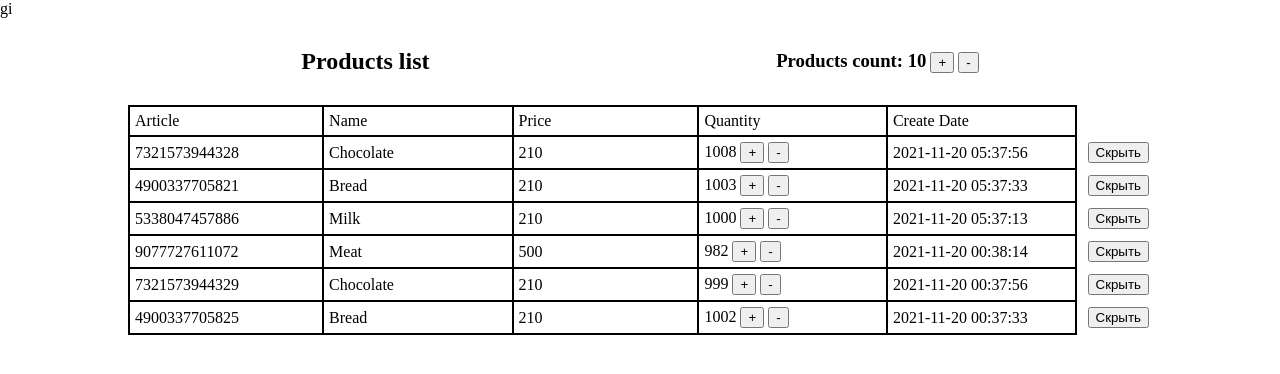
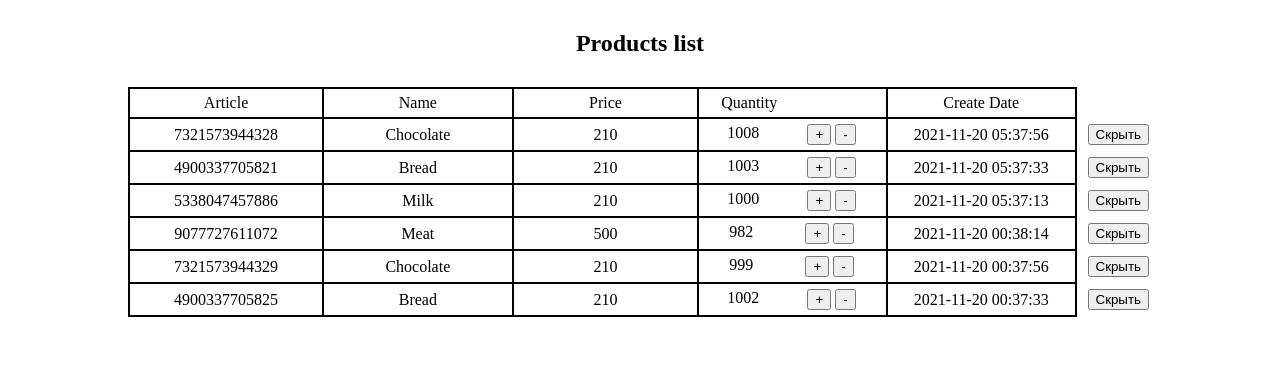
Before and after one commit to Gallismo/PhpSQLJS, a PHP site: page / in a window 1280 px wide. Shown: the top 374 px of the page. Run offline with PHP 8.4, Linux system fonts and the light colour scheme; data comes from the database, SQL or seed files in the repository.

Commit message:
final changes

```diff
--- a/CProduct.php
+++ b/CProduct.php
@@ -1,7 +1,27 @@
 <?php
 require_once 'config/connect.php';
-$connect->query(
-    "CREATE TABLE IF NOT EXISTS `Products`(
+//$connect->query(
+//    "CREATE TABLE IF NOT EXISTS `Products`(
+//            `ID` INT NOT NULL AUTO_INCREMENT,
+//            `PRODUCT_ID` INT NOT NULL,
+//            `PRODUCT_NAME` VARCHAR(255) NOT NULL,
+//            `PRODUCT_PRICE` INT NOT NULL,
+//            `PRODUCT_ARTICLE` VARCHAR(13) NOT NULL,
+//            `PRODUCT_QUANTITY` INT DEFAULT '0',
+//            `DATE_CREATE` TIMESTAMP NOT NULL DEFAULT CURRENT_TIMESTAMP,
+//            `VISIBILITY` BOOLEAN DEFAULT '1',
+//            PRIMARY KEY(ID),
+//            UNIQUE KEY(PRODUCT_ID),
+//            UNIQUE KEY(PRODUCT_ARTICLE)
+//)");
+
+class CProduct {
+    private $connect;
+    function __construct($connect)
+    {
+        $this->connect = $connect;
+        $this->connect->query(
+            "CREATE TABLE IF NOT EXISTS `Products`(
             `ID` INT NOT NULL AUTO_INCREMENT,
             `PRODUCT_ID` INT NOT NULL,
             `PRODUCT_NAME` VARCHAR(255) NOT NULL,
@@ -13,25 +33,30 @@ $connect->query(
             PRIMARY KEY(ID),
             UNIQUE KEY(PRODUCT_ID),
             UNIQUE KEY(PRODUCT_ARTICLE)
-)");
-
-//$records = selectRecordsFrom('Products', 1, 'DATE_CREATE', 'DESC');
-//foreach ($records as $record) {
-//    print_r($record);
-//    echo "<br>";
-//}
-class CProduct {
-    function __construct()
-    {
+        )");
     }
 
     public function selectRecordsFrom($table, $count, $sort, $sort_type) {
-        global $connect;
         $result = array();
-        $queryResult = $connect->query("SELECT * FROM $table ORDER BY $sort $sort_type LIMIT $count");
+        $queryResult = $this->connect->query("SELECT * FROM $table ORDER BY $sort $sort_type LIMIT $count");
         for($i=$queryResult->num_rows; $i>0; $i--) {
             $result[] = $queryResult->fetch_assoc();
         }
         return $result;
     }
+    public function toggleToInvisible($request) {
+        echo "Product with id ".$request->id." now invisible";
+        $this->connect->query("UPDATE `products` SET `VISIBILITY` = '0' WHERE `products`.`ID` = '$request->id'");
+    }
+    public function changeProductCount($request) {
+        echo "Product quantity was successfully ".$request->type."ed";
+        if ($request->type=='increment') {
+            $this->connect->query("UPDATE `products` SET `PRODUCT_QUANTITY` = `PRODUCT_QUANTITY` + 1 WHERE `products`.`ID` = '".$request->id."'");
+        }
+        if ($request->type=='decrement') {
+            $this->connect->query("UPDATE `products` SET `PRODUCT_QUANTITY` = `PRODUCT_QUANTITY` - 1 WHERE `products`.`ID` = '".$request->id."'");
+        }
+    }
 }
+
+$CProduct = new CProduct($connect);
--- a/config/connect.php
+++ b/config/connect.php
@@ -1,4 +1,4 @@
-gi<?php
+<?php
 require_once 'db_config.php';
 
 $connect = new mysqli($db['db_host'], $db['user'], $db['password']);
--- a/css/style1.css
+++ b/css/style.css
@@ -41,17 +41,14 @@ body {
     justify-content: space-around;
 }
 
+.table-column {
+    text-align: center;
+}
 
 .table {
     width: 100%;
     border-collapse: collapse;
     padding-right: 10px;
-}
-
-.table-body {
-}
-
-.table-item {
 }
 
 .table-column {
@@ -63,3 +60,19 @@ body {
 .invisible-button {
     margin-left: 10px;
 }
+
+.quantity-ceil {
+    display: flex;
+    justify-content: space-around;
+}
+
+.notification {
+    position: fixed;
+    z-index: 1000;
+    padding: 5px;
+    border: 1px solid black;
+    border-radius: 4px;
+    font-size: 20px;
+    background: #d78b0e;
+    text-align: center;
+}
--- a/index.php
+++ b/index.php
@@ -1,6 +1,5 @@
 <?php
     require_once 'CProduct.php';
-    $CProduct = new CProduct();
 ?>
 <!doctype html>
 <html lang="en">
@@ -10,23 +9,13 @@
           content="width=device-width, user-scalable=no, initial-scale=1.0, maximum-scale=1.0, minimum-scale=1.0">
     <meta http-equiv="X-UA-Compatible" content="ie=edge">
     <title>Document</title>
-    <link rel="stylesheet" href="css/style1.css">
+    <link rel="stylesheet" href="css/style.css">
 </head>
 <body>
     <div class="content">
         <div class="products">
             <div class="header">
                 <h2 class="header-text">Products list</h2>
-                <div class="products-count" id="productsCount">
-                    <?php
-                    $count = 10;
-                    echo "
-                        <h3 class=\"products-count-value\">Products count: <span>$count</span></h3>
-                        <button type='button' class='increment count-button'>+</button>
-                        <button type='button' class='decrement count-button'>-</button>
-                    ";
-                    ?>
-                </div>
             </div>
             <div class="table-container">
                 <table class="table">
@@ -35,12 +24,17 @@
                         <td class="table-column-name table-column">Article</td>
                         <td class="table-column-name table-column">Name</td>
                         <td class="table-column-name table-column">Price</td>
-                        <td class="table-column-name table-column">Quantity</td>
+                        <td class="table-column-name table-column">
+                            <div class="quantity-ceil">
+                                <div>Quantity</div>
+                                <div style="width: 30%"></div>
+                            </div>
+                        </td>
                         <td class="table-column-name table-column">Create Date</td>
                         <td class="invisible-button-ceil"></td>
                     </tr>
                     <?php
-                    $records = $CProduct->selectRecordsFrom('Products', $count, 'DATE_CREATE', 'DESC');
+                    $records = $CProduct->selectRecordsFrom('Products', 10, 'DATE_CREATE', 'DESC');
                     foreach ($records as $key => $record) {
                         if (!$record['VISIBILITY']) {
                             continue;
@@ -51,9 +45,13 @@
                             <td class=\"table-column\">".$record['PRODUCT_NAME']."</td>
                             <td class=\"table-column\">".$record['PRODUCT_PRICE']."</td>
                             <td class=\"table-column\">
+                                <div class='quantity-ceil'>
                                 <span>".$record['PRODUCT_QUANTITY']."</span>
+                                <div style=\"width: 30%\">
                                 <button type='button' id='increment'>+</button>
                                 <button type='button' id='decrement'>-</button>
+                                </div>
+                                </div>
                             </td>
                             <td class=\"table-column\">".$record['DATE_CREATE']."</td>
                             <td class='invisible-button-ceil'><button type='button' class='invisible-button' id='tr-".$record['ID']."-button'>Скрыть</button></td>
--- a/js/script.js
+++ b/js/script.js
@@ -1,5 +1,5 @@
 tableContainer.onclick = function (event) {
-    if (event.target.tagName=="BUTTON" && (!event.target.id=="increment" && !event.target.id=="decrement")) {
+    if (event.target.tagName=="BUTTON" && (event.target.id!=="increment" && event.target.id!=="decrement")) {
         let id = event.target.closest('tr').id.split('-');
         id.shift();
         let target = {
@@ -11,16 +11,16 @@ tableContainer.onclick = function (event) {
                 'Content-Type': 'application/json;charset=utf-8'
             },
             body: JSON.stringify(target)
-        });
+        }).then(response => response.text()).then(text => showNotification(text));
         event.target.closest('tr').remove();
 
     }
     if (event.target.id=="increment" || event.target.id=="decrement") {
         if (event.target.id=="increment") {
-            event.target.closest('td').firstElementChild.innerHTML++;
+            event.target.closest('td').firstElementChild.firstElementChild.innerHTML++;
         }
         if (event.target.id=="decrement") {
-            event.target.closest('td').firstElementChild.innerHTML--;
+            event.target.closest('td').firstElementChild.firstElementChild.innerHTML--;
         }
         let id = event.target.closest('tr').id.split('-');
         id.shift();
@@ -34,6 +34,23 @@ tableContainer.onclick = function (event) {
                 'Content-Type': 'application/json;charset=utf-8'
             },
             body: JSON.stringify(target)
-        });
+        }).then(response => response.text()).then(text => showNotification(text));
     }
 }
+
+function showNotification(text) {
+    if (document.getElementById("notification")) {
+        document.getElementById("notification").remove();
+    }
+    let notification = document.createElement('div');
+    notification.className = "notification";
+    notification.id = "notification";
+
+    notification.style.top = 10 + 'px';
+    notification.style.right = 10 + 'px';
+
+    notification.innerHTML = text;
+    document.body.append(notification);
+
+    setTimeout(() => notification.remove(), 1000);
+}
```
Also changed, not shown: counts.php (+3 -12 lines), invisible.php (+3 -4 lines).
